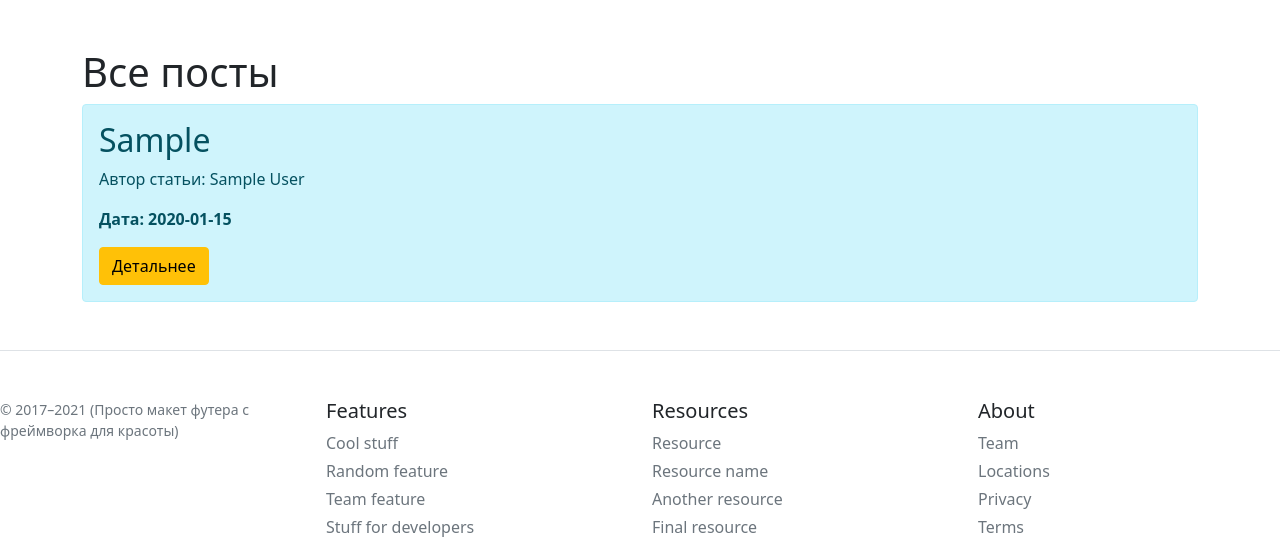
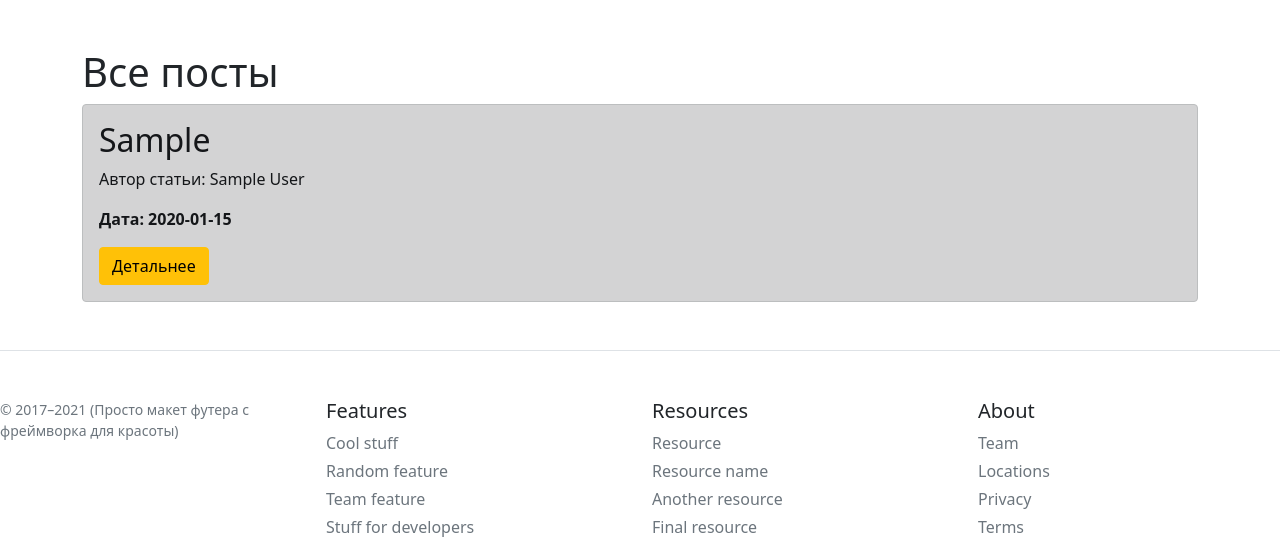
Before and after one commit to shlmvgleb/flaskApp, a Flask app: page /posts in a window 1280 px wide. Shown: the part 72-614 px from the top of the page. Run offline with Flask 2, Linux system fonts and the light colour scheme; tables that the repository leaves empty hold one stand-in row (values such as "Sample post").

Commit message:
Update posts.html

```diff
--- a/src/templates/posts.html
+++ b/src/templates/posts.html
@@ -14,7 +14,7 @@
     <h1>Все посты</h1>
 
     {% for el in articles %}
-    <div class="alert alert-info">
+    <div class="alert alert-dark">
         <h2>{{el.tittle}}</h2>
         <p> Автор статьи: {{ el.author }}</p>
         <p><b>
```
